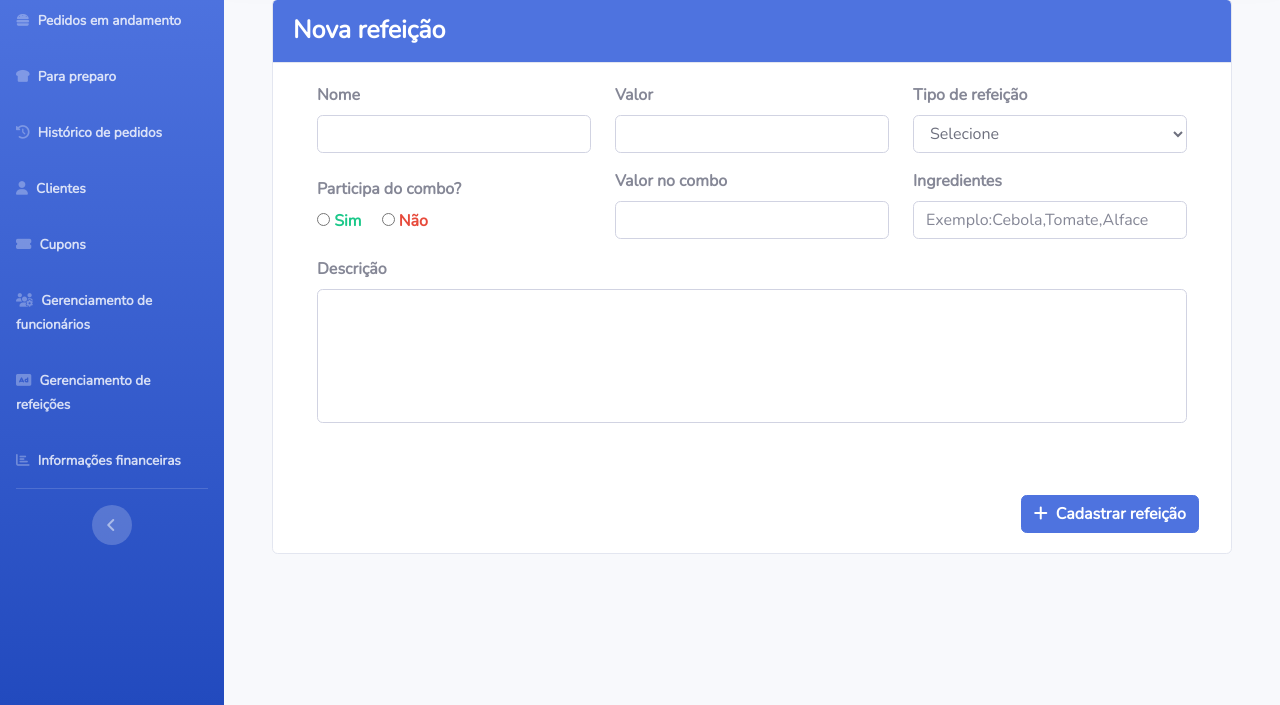
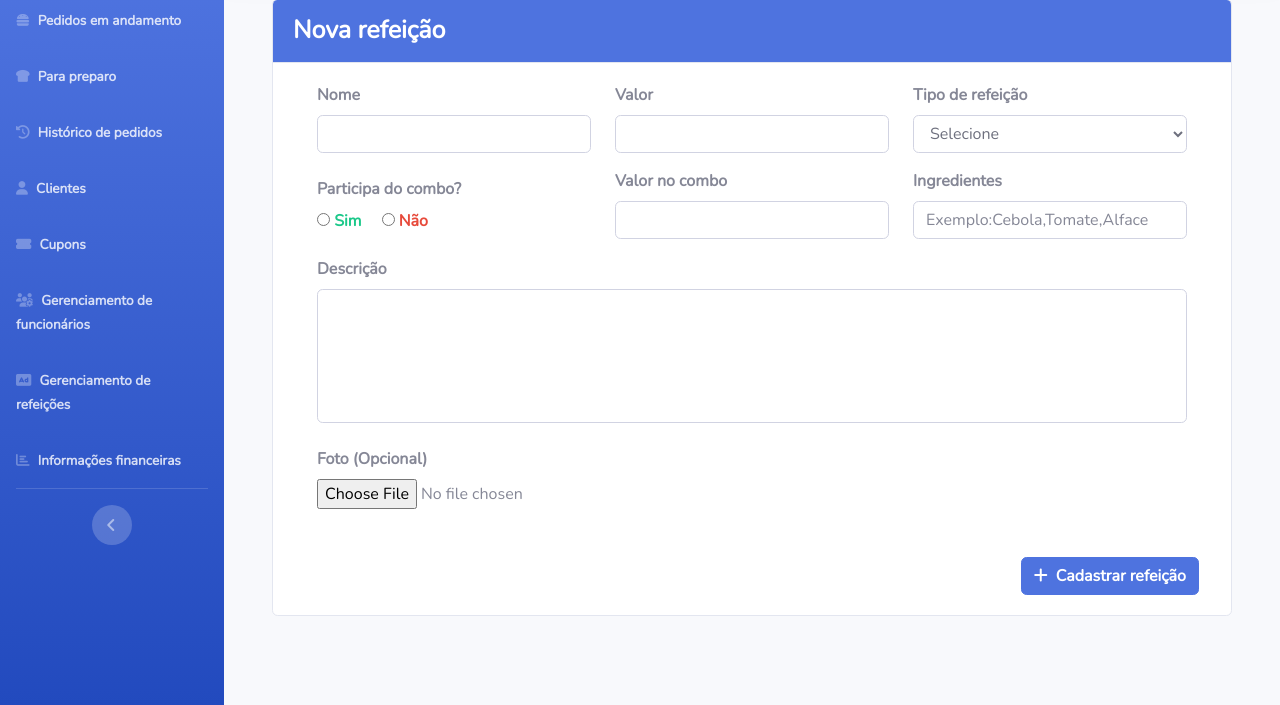
Before and after one commit to gabrieltec97/E-Burguers, a Laravel app: page /refeicoes/create in a window 1280 px wide. Shown: the part 95-800 px from the top of the page. Run offline with Laravel 8, Linux system fonts and the light colour scheme; data that the repository does not hold is empty; some libraries are stand-ins or nearby versions.

Commit message:
Ajuste em migrations e view de cadastro de alimento

```diff
--- a/public/js/jqueryStyles.js
+++ b/public/js/jqueryStyles.js
@@ -794,4 +794,16 @@ $(".forma-pagamento").on("change", function (){
 //Clique no botão que mostra os pedidos registrados no dia atual.
 $(".mydialog56").click();
 
+
+//Verificações de criação de refeições.
+$(".tipoRef").on("change", function () {
+
+    if ($(this).val() == 'Porção' || $(this).val() == 'Bebida'){
+        $(".igr").hide();
+        $(".comb").addClass('col-md-8');
+    }else{
+        $(".igr").fadeIn('slow');
+        $(".comb").removeClass('col-md-8');
+    }
+})
 });
--- a/resources/views/adverts/advertsManagement.blade.php
+++ b/resources/views/adverts/advertsManagement.blade.php
@@ -42,13 +42,13 @@
                         </div>
 
 
-                        <table class="table table-bordered table-hover table-responsive-lg">
+                        <table class="table table-bordered table-hover table-responsive">
                             <thead>
                             <tr>
                                 <th scope="col" class="text-primary">Nome</th>
                                 <th scope="col" class="text-primary">Valor</th>
+                                <th scope="col" class="text-primary">Descrição</th>
                                 <th scope="col" class="text-primary">Participa do combo</th>
-                                <th scope="col" class="text-primary">Descrição</th>
                             </tr>
                             </thead>
                             <tbody>
--- a/resources/views/adverts/newAdv.blade.php
+++ b/resources/views/adverts/newAdv.blade.php
@@ -50,7 +50,7 @@
                                         <label class="text-muted font-weight-bold">Tipo de refeição</label>
                                         <select class="form-control tipoRef {{ ($errors->has('empAddress') ? 'is-invalid' : '') }}" name="tipoRef" required>
                                             <option value="" selected hidden>Selecione</option>
-                                            <option value="Acompanhamento" {{ old('empOccupation') == 'Administrador' ? 'selected' : '' }}>Acompanhamento</option>
+                                            <option value="Porção" {{ old('empOccupation') == 'Administrador' ? 'selected' : '' }}>Porção</option>
                                             <option value="Bebida" {{ old('empOccupation') == 'Atendente' ? 'selected' : '' }}>Bebida</option>
                                             <option value="Hamburguer" {{ old('empOccupation') == 'Cozinheiro' ? 'selected' : '' }}>Hambúrguer</option>
                                             <option value="Sobremesa" {{ old('empOccupation') == 'Garçom' ? 'selected' : '' }}>Sobremesa</option>
@@ -70,7 +70,7 @@
                                         <label class="font-weight-bold text-danger" title="Ao escolher esta opção, esta refeição NÃO participará de um combo promocional.">Não</label><br>
                                     </div>
 
-                                    <div class="col-12 mt-3 col-md-4">
+                                    <div class="col-12 mt-3 col-md-4 comb">
                                         <label class="text-muted font-weight-bold">Valor no combo</label>
                                         <input type="text" class="form-control valComboPromo {{ ($errors->has('promoValue') ? 'is-invalid' : '') }}" title="Se a refeição for fazer parte do combo, você deverá inserir um valor menor do que o valor dela fora do combo, assim fazendo um valor promocional." name="promoValue" value="{{ old('promoValue') }}" required>
                                         <label class="text-danger verificaPreco mt-2" style="font-size: 13.7px">O valor promocional não pode ser maior ou igual ao valor
@@ -82,7 +82,7 @@
                                         @endif
                                     </div>
 
-                                    <div class="col-12 mt-3 col-md-4">
+                                    <div class="col-12 mt-3 col-md-4 igr">
                                         <label class="text-muted font-weight-bold">Ingredientes</label>
                                         <input type="text" class="form-control ingredientes {{ ($errors->has('ingredients') ? 'is-invalid' : '') }}" placeholder="Exemplo:Cebola,Tomate,Alface" name="ingredients" value="{{ old('ingredients') }}" required>
                                         <label class="text-primary font-weight-bold mt-2 verifica-ingredientes" style="font-size: 13.7px">Insira-os separando por vírgulas<span class="exemplo"> como no exemplo acima</span>.</label>
@@ -105,12 +105,10 @@
                                         @endif
                                     </div>
 
-{{--                                    Em decisão se fará parte do sistema--}}
-
-{{--                                    <div class="col-12 mt-4 col-md-4">--}}
-{{--                                        <label class="text-muted font-weight-bold">Foto (Opcional)</label>--}}
-{{--                                        <input type="file" name="userPhoto">--}}
-{{--                                    </div>--}}
+                                    <div class="col-12  col-md-4">
+                                        <label class="text-muted font-weight-bold">Foto (Opcional)</label>
+                                        <input type="file" name="userPhoto">
+                                    </div>
                                 </div>
 
 
```
Also changed, not shown: database/migrations/2020_06_26_192123_create_orders_table.php, database/migrations/2020_07_06_202853_create_adverts_table.php.
